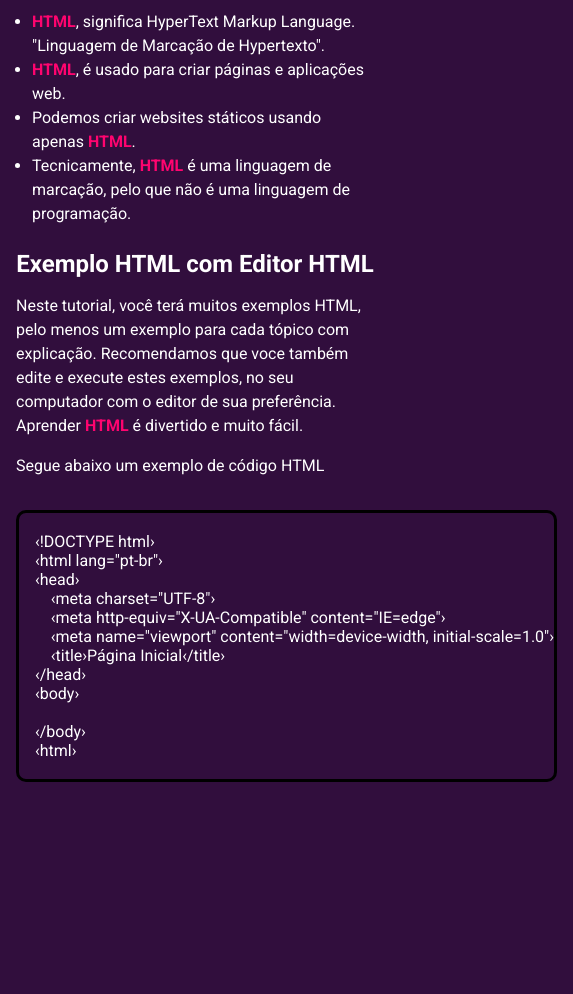
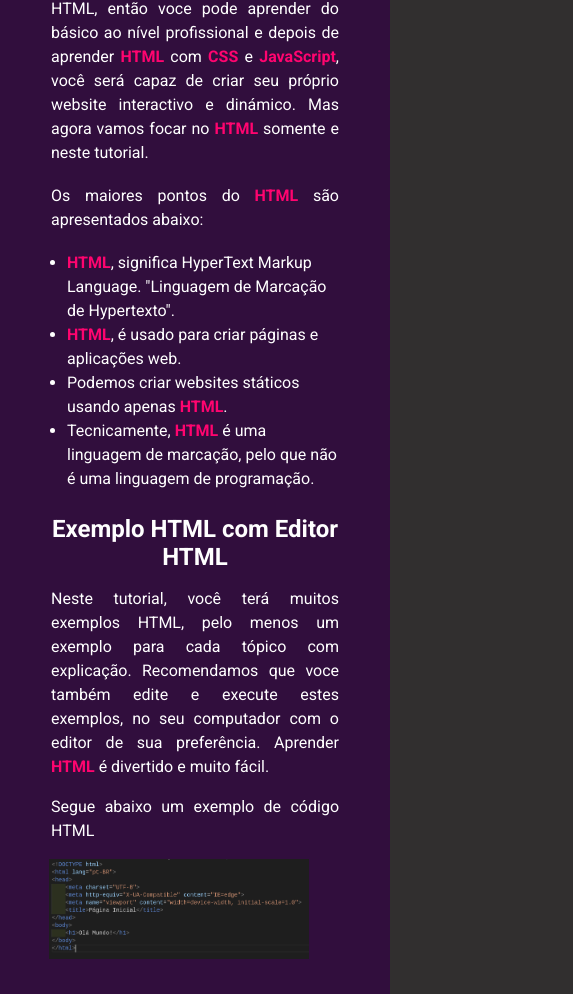
Before and after one commit to Portal-de-Cursos-Online-FC/portal-de-cursos-online-fc, a website: page src/assets/cursos/html/Aulas_HTML5/1-Tutorial_HTML.html in a window 390 px wide. Shown: the part 700-1694 px from the top of the page, 573 px wide, since content can reach past the window. Before the commit the page ends 1502 px from the top, so only its background shows below. Drawn offline with Linux system fonts and the light colour scheme.

Commit message:
Refatorando o código da Aula 01 do curso de HTML

```diff
--- a/src/assets/cursos/html/Aulas_HTML5/1-Tutorial_HTML.html
+++ b/src/assets/cursos/html/Aulas_HTML5/1-Tutorial_HTML.html
@@ -9,11 +9,14 @@
   </head>
 
   <body>
+    <div id="global-container">
+      <div class="title">
         <header>
-      <title><h1>Tutorial HTML</h1></title>
+          <h1>Tutorial HTML</h1>
         </header>
+      </div>
 
-    <main class="main-container">
+      <div class="main-container">
         <section class="main-content">
           <h1>Introdução</h1>
 
@@ -82,24 +85,10 @@
           <p>Segue abaixo um exemplo de código HTML</p>
         </section>
 
-      <section class="code-preview">
-        <pre>
-<code>
-    &lsaquo;!DOCTYPE html&rsaquo;
-    &lsaquo;html lang="pt-br"&rsaquo;
-    &lsaquo;head&rsaquo;
-        &lsaquo;meta charset="UTF-8"&rsaquo;
-        &lsaquo;meta http-equiv="X-UA-Compatible" content="IE=edge"&rsaquo;
-        &lsaquo;meta name="viewport" content="width=device-width, initial-scale=1.0"&rsaquo;
-        &lsaquo;title&rsaquo;Página Inicial&lsaquo;/title&rsaquo;
-    &lsaquo;/head&rsaquo;
-    &lsaquo;body&rsaquo;
-
-    &lsaquo;/body&rsaquo;
-    &lsaquo;html&rsaquo;
-</code>
-</pre>
-      </section>
-    </main>
+        <div class="code-preview">
+          <img src="/code_images/pagina_inicial.jpg" alt="Imagem de código HTML">
+        </div>
+      </div>
+    </div>
   </body>
 </html>
--- a/src/assets/cursos/html/Aulas_HTML5/Aulas_Styles/1-Tutorial_HTML.css
+++ b/src/assets/cursos/html/Aulas_HTML5/Aulas_Styles/1-Tutorial_HTML.css
@@ -1,23 +1,52 @@
-@import url('https://fonts.googleapis.com/css2?family=Roboto:ital,wght@0,100;0,300;0,400;0,500;0,700;0,900;1,100;1,300;1,400;1,500;1,700;1,900&display=swap');
+@import url("https://fonts.googleapis.com/css2?family=Roboto:ital,wght@0,100;0,300;0,400;0,500;0,700;0,900;1,100;1,300;1,400;1,500;1,700;1,900&display=swap");
+
 :root {
-    --pink: #FF046F;
-    --violet: #310e3d;
+  --pink: #ff046f;
+  --violet: #c63bfa;
   --white: #ffffff;
+  --background-color: #310e3d;
+  --background-body: #312f2f;
 }
 
 * {
-    font-family: 'Roboto', sans-serif;
+  font-family: "Roboto", sans-serif;
   text-decoration: none;
   outline: none;
   margin: 0;
   padding: 0;
   box-sizing: border-box;
-    background-color: var(--violet);
   color: var(--white);
 }
 
+body {
+  background-color: var(--background-body);
+  margin: 0;
+  padding: 0;
+}
+
+#global-container {
+  width: 70%;
+  max-width: 780px;
+  margin: 0 auto;
+  min-height: 100vh;
+  background-color: var(--background-color);
+  display: flex;
+  flex-direction: column;
+  padding: 30px;
+  overflow: hidden;
+}
+
+.title {
+  display: inline;
+  align-items: center;
+}
+
+.title > h1 {
+  text-align: center;
+}
+
 .main-container {
-    margin-top: 2rem;
+  padding: 5px;
 }
 
 .main-content {
@@ -38,6 +67,7 @@ p {
   margin-left: 1rem;
   margin-right: 1rem;
   line-height: 1.5rem;
+  text-align: justify;
 }
 
 ul li {
@@ -59,17 +89,47 @@ ul li {
 }
 
 .code-preview {
-    position: sticky;
+  display: flex;
+  align-items: center;
+  justify-content: center;
 }
 
-pre{
-    border: 3px solid #000;
-    border-radius: 10px;
-    display: inline-block;
-    margin: 1rem;
-    overflow-x: auto;
+img {
+  width: 400px;
 }
 
 strong {
   color: var(--pink);
 }
+
+@media (max-width: 980px) {
+  #global-container {
+    width: 100%;
+    justify-content: center;
+    align-items: center;
+    display: block;
+  }
+}
+
+@media (max-width: 500px) {
+  .code-preview {
+    display: flex;
+    align-items: center;
+    justify-content: center;
+    width: 90%;
+  }
+
+  img {
+    width: 90%;
+    margin: 0 auto;
+  }
+}
+
+@media (max-width: 460px) {
+  #global-container {
+    width: 100%;
+    justify-content: center;
+    align-items: center;
+    display: block;
+  }
+}
```
Also changed, not shown: src/assets/code_images/pagina_inicial.jpg (added). Lines whose indentation alone changed are shown as unchanged.
